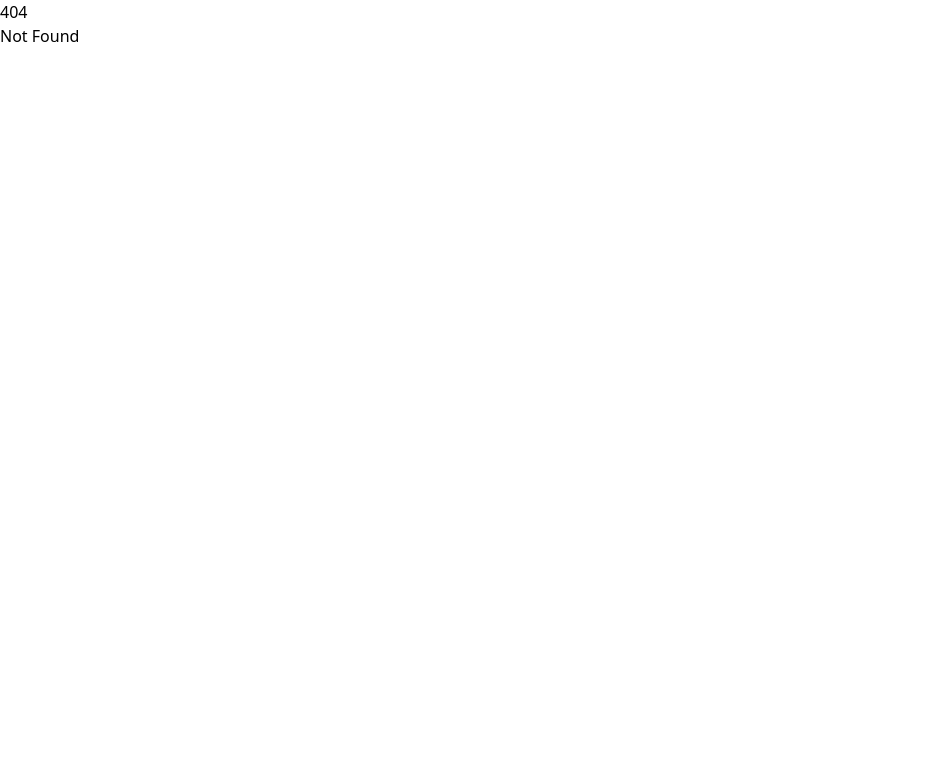
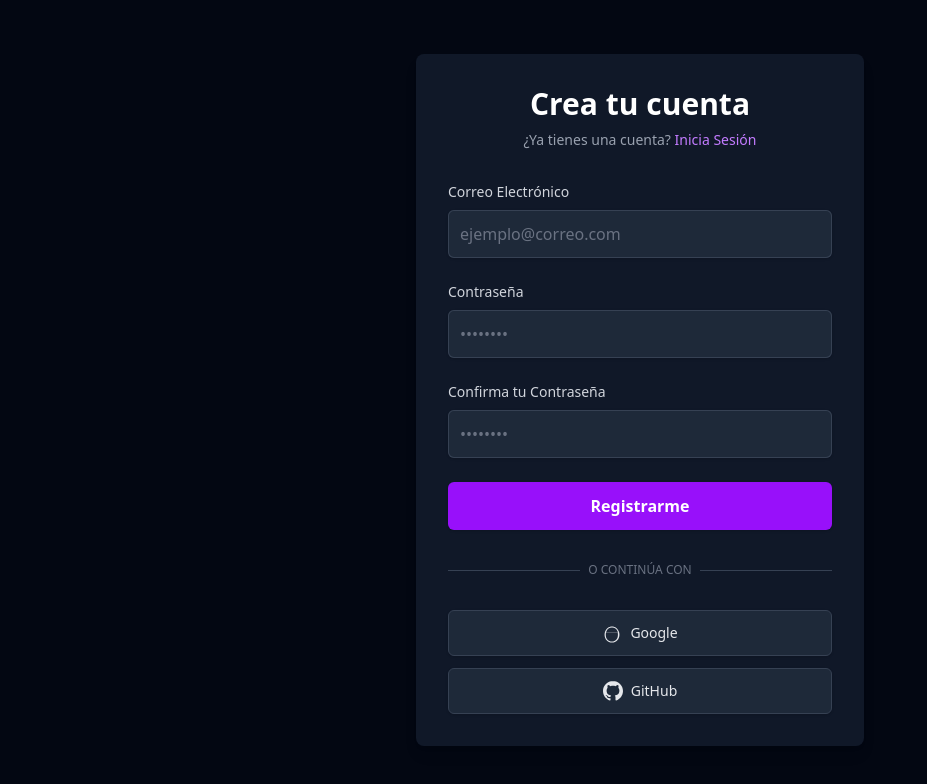
Before and after one commit to Jorki3/auth_svk_sb, a SvelteKit app: page /register in a window 1280 px wide. Before the commit this address had no page. Shown: the top 784 px of the page, without its empty margins (0-927 px from the left). Built offline with nearby package versions, Linux system fonts and the light colour scheme.

Commit message:
Auth pages

```diff
--- /dev/null
+++ b/src/routes/login/+page.svelte
@@ -0,0 +1,76 @@
+<div class="flex min-h-screen items-center justify-center bg-gray-950 p-6">
+	<div class="w-full max-w-md space-y-8 rounded-lg bg-gray-900 p-8 shadow-lg">
+		<div class="text-center">
+			<h1 class="text-3xl font-extrabold text-white">Inicia Sesión</h1>
+			<p class="mt-2 text-sm text-gray-400">
+				¿No tienes una cuenta? <a
+					href="/register"
+					class="font-medium text-purple-400 hover:text-purple-300">Regístrate</a
+				>
+			</p>
+		</div>
+		<form class="space-y-6">
+			<div>
+				<label for="email" class="mb-2 block text-sm font-medium text-gray-300"
+					>Correo Electrónico</label
+				>
+				<input
+					type="email"
+					id="email"
+					name="email"
+					placeholder="ejemplo@correo.com"
+					required
+					class="w-full rounded-md border-0 bg-gray-800 p-3 text-gray-100 placeholder-gray-500 shadow-sm ring-1 ring-inset ring-gray-700 transition-colors duration-200 focus:ring-2 focus:ring-purple-500"
+				/>
+			</div>
+			<div>
+				<label for="password" class="mb-2 block text-sm font-medium text-gray-300">Contraseña</label
+				>
+				<input
+					type="password"
+					id="password"
+					name="password"
+					placeholder="••••••••"
+					required
+					class="w-full rounded-md border-0 bg-gray-800 p-3 text-gray-100 placeholder-gray-500 shadow-sm ring-1 ring-inset ring-gray-700 transition-colors duration-200 focus:ring-2 focus:ring-purple-500"
+				/>
+			</div>
+			<button
+				type="submit"
+				class="w-full rounded-md bg-purple-600 p-3 font-semibold text-white shadow-sm transition-colors duration-200 hover:bg-purple-500 focus:outline-none focus:ring-2 focus:ring-purple-500"
+			>
+				Entrar
+			</button>
+		</form>
+		<div class="relative">
+			<div class="absolute inset-0 flex items-center">
+				<span class="w-full border-t border-gray-700"></span>
+			</div>
+			<div class="relative flex justify-center text-xs uppercase">
+				<span class="bg-gray-900 px-2 text-gray-500">O continúa con</span>
+			</div>
+		</div>
+		<div class="grid grid-cols-1 gap-3">
+			<button
+				class="flex w-full items-center justify-center space-x-2 rounded-md border border-gray-700 bg-gray-800 p-3 text-sm font-medium text-gray-200 shadow-sm transition-colors duration-200 hover:bg-gray-700 focus:outline-none focus:ring-2 focus:ring-gray-500"
+			>
+				<svg class="h-5 w-5" fill="currentColor" viewBox="0 0 24 24" aria-hidden="true">
+					<path
+						d="M12.0001 4.75C12.0001 4.542 11.9831 4.338 11.9541 4.135H12.0001C15.8271 4.135 19.1411 6.845 20.3561 10.457C20.7391 11.603 20.9321 12.802 20.9321 14.001C20.9321 19.387 17.2511 23.365 12.0001 23.365C6.74906 23.365 3.06806 19.387 3.06806 14.001C3.06806 12.802 3.26106 11.603 3.64406 10.457C4.85906 6.845 8.17306 4.135 12.0001 4.135H12.0001V4.75ZM12.0001 5.365C8.94206 5.365 6.27506 7.234 5.26306 10.052C5.06406 10.613 4.93506 11.206 4.88706 11.821H12.0001V5.365ZM12.0001 11.821H19.1131C19.0651 11.206 18.9361 10.613 18.7371 10.052C17.7251 7.234 15.0581 5.365 12.0001 5.365V11.821ZM12.0001 22.135C15.9321 22.135 19.1131 19.231 19.1131 14.001C19.1131 13.068 18.9891 12.164 18.7561 11.306H12.0001V22.135ZM12.0001 11.306H4.88706C4.65406 12.164 4.53006 13.068 4.53006 14.001C4.53006 19.231 7.71106 22.135 12.0001 22.135V11.306ZM12.0001 4.135H12.0001V4.75V4.135Z"
+					/>
+				</svg>
+				<span>Google</span>
+			</button>
+			<button
+				class="flex w-full items-center justify-center space-x-2 rounded-md border border-gray-700 bg-gray-800 p-3 text-sm font-medium text-gray-200 shadow-sm transition-colors duration-200 hover:bg-gray-700 focus:outline-none focus:ring-2 focus:ring-gray-500"
+			>
+				<svg class="h-5 w-5" fill="currentColor" viewBox="0 0 24 24" aria-hidden="true">
+					<path
+						d="M12 0c-6.626 0-12 5.373-12 12 0 5.302 3.438 9.8 8.207 11.387.599.111.793-.261.793-.577v-2.234c-3.338.726-4.033-1.416-4.033-1.416-.546-1.387-1.333-1.756-1.333-1.756-1.089-.745.083-.729.083-.729 1.205.084 1.839 1.237 1.839 1.237 1.07 1.834 2.807 1.304 3.492.997.107-.775.418-1.305.762-1.604-2.665-.305-5.467-1.334-5.467-5.931 0-1.311.469-2.381 1.236-3.221-.124-.303-.535-1.524.117-3.176 0 0 1.008-.322 3.301 1.23.957-.266 1.983-.399 3.003-.404 1.02.005 2.046.138 3.006.404 2.291-1.552 3.297-1.23 3.297-1.23.653 1.653.242 2.874.118 3.176.77.84 1.235 1.911 1.235 3.221 0 4.609-2.807 5.624-5.479 5.921.43.372.823 1.102.823 2.222v3.293c0 .319.192.615.801.576 4.765-1.589 8.192-6.089 8.192-11.385 0-6.627-5.373-12-12-12z"
+					/>
+				</svg>
+				<span>GitHub</span>
+			</button>
+		</div>
+	</div>
+</div>
--- /dev/null
+++ b/src/routes/register/+page.svelte
@@ -0,0 +1,89 @@
+<div class="flex min-h-screen items-center justify-center bg-gray-950 p-6">
+	<div class="w-full max-w-md space-y-8 rounded-lg bg-gray-900 p-8 shadow-lg">
+		<div class="text-center">
+			<h1 class="text-3xl font-extrabold text-white">Crea tu cuenta</h1>
+			<p class="mt-2 text-sm text-gray-400">
+				¿Ya tienes una cuenta? <a
+					href="/login"
+					class="font-medium text-purple-400 hover:text-purple-300">Inicia Sesión</a
+				>
+			</p>
+		</div>
+		<form class="space-y-6">
+			<div>
+				<label for="email" class="mb-2 block text-sm font-medium text-gray-300"
+					>Correo Electrónico</label
+				>
+				<input
+					type="email"
+					id="email"
+					name="email"
+					placeholder="ejemplo@correo.com"
+					required
+					class="w-full rounded-md border-0 bg-gray-800 p-3 text-gray-100 placeholder-gray-500 shadow-sm ring-1 ring-inset ring-gray-700 transition-colors duration-200 focus:ring-2 focus:ring-purple-500"
+				/>
+			</div>
+			<div>
+				<label for="password" class="mb-2 block text-sm font-medium text-gray-300">Contraseña</label
+				>
+				<input
+					type="password"
+					id="password"
+					name="password"
+					placeholder="••••••••"
+					required
+					class="w-full rounded-md border-0 bg-gray-800 p-3 text-gray-100 placeholder-gray-500 shadow-sm ring-1 ring-inset ring-gray-700 transition-colors duration-200 focus:ring-2 focus:ring-purple-500"
+				/>
+			</div>
+			<div>
+				<label for="confirm-password" class="mb-2 block text-sm font-medium text-gray-300"
+					>Confirma tu Contraseña</label
+				>
+				<input
+					type="password"
+					id="confirm-password"
+					name="confirm-password"
+					placeholder="••••••••"
+					required
+					class="w-full rounded-md border-0 bg-gray-800 p-3 text-gray-100 placeholder-gray-500 shadow-sm ring-1 ring-inset ring-gray-700 transition-colors duration-200 focus:ring-2 focus:ring-purple-500"
+				/>
+			</div>
+			<button
+				type="submit"
+				class="w-full rounded-md bg-purple-600 p-3 font-semibold text-white shadow-sm transition-colors duration-200 hover:bg-purple-500 focus:outline-none focus:ring-2 focus:ring-purple-500"
+			>
+				Registrarme
+			</button>
+		</form>
+		<div class="relative">
+			<div class="absolute inset-0 flex items-center">
+				<span class="w-full border-t border-gray-700"></span>
+			</div>
+			<div class="relative flex justify-center text-xs uppercase">
+				<span class="bg-gray-900 px-2 text-gray-500">O continúa con</span>
+			</div>
+		</div>
+		<div class="grid grid-cols-1 gap-3">
+			<button
+				class="flex w-full items-center justify-center space-x-2 rounded-md border border-gray-700 bg-gray-800 p-3 text-sm font-medium text-gray-200 shadow-sm transition-colors duration-200 hover:bg-gray-700 focus:outline-none focus:ring-2 focus:ring-gray-500"
+			>
+				<svg class="h-5 w-5" fill="currentColor" viewBox="0 0 24 24" aria-hidden="true">
+					<path
+						d="M12.0001 4.75C12.0001 4.542 11.9831 4.338 11.9541 4.135H12.0001C15.8271 4.135 19.1411 6.845 20.3561 10.457C20.7391 11.603 20.9321 12.802 20.9321 14.001C20.9321 19.387 17.2511 23.365 12.0001 23.365C6.74906 23.365 3.06806 19.387 3.06806 14.001C3.06806 12.802 3.26106 11.603 3.64406 10.457C4.85906 6.845 8.17306 4.135 12.0001 4.135H12.0001V4.75ZM12.0001 5.365C8.94206 5.365 6.27506 7.234 5.26306 10.052C5.06406 10.613 4.93506 11.206 4.88706 11.821H12.0001V5.365ZM12.0001 11.821H19.1131C19.0651 11.206 18.9361 10.613 18.7371 10.052C17.7251 7.234 15.0581 5.365 12.0001 5.365V11.821ZM12.0001 22.135C15.9321 22.135 19.1131 19.231 19.1131 14.001C19.1131 13.068 18.9891 12.164 18.7561 11.306H12.0001V22.135ZM12.0001 11.306H4.88706C4.65406 12.164 4.53006 13.068 4.53006 14.001C4.53006 19.231 7.71106 22.135 12.0001 22.135V11.306ZM12.0001 4.135H12.0001V4.75V4.135Z"
+					/>
+				</svg>
+				<span>Google</span>
+			</button>
+			<button
+				class="flex w-full items-center justify-center space-x-2 rounded-md border border-gray-700 bg-gray-800 p-3 text-sm font-medium text-gray-200 shadow-sm transition-colors duration-200 hover:bg-gray-700 focus:outline-none focus:ring-2 focus:ring-gray-500"
+			>
+				<svg class="h-5 w-5" fill="currentColor" viewBox="0 0 24 24" aria-hidden="true">
+					<path
+						d="M12 0c-6.626 0-12 5.373-12 12 0 5.302 3.438 9.8 8.207 11.387.599.111.793-.261.793-.577v-2.234c-3.338.726-4.033-1.416-4.033-1.416-.546-1.387-1.333-1.756-1.333-1.756-1.089-.745.083-.729.083-.729 1.205.084 1.839 1.237 1.839 1.237 1.07 1.834 2.807 1.304 3.492.997.107-.775.418-1.305.762-1.604-2.665-.305-5.467-1.334-5.467-5.931 0-1.311.469-2.381 1.236-3.221-.124-.303-.535-1.524.117-3.176 0 0 1.008-.322 3.301 1.23.957-.266 1.983-.399 3.003-.404 1.02.005 2.046.138 3.006.404 2.291-1.552 3.297-1.23 3.297-1.23.653 1.653.242 2.874.118 3.176.77.84 1.235 1.911 1.235 3.221 0 4.609-2.807 5.624-5.479 5.921.43.372.823 1.102.823 2.222v3.293c0 .319.192.615.801.576 4.765-1.589 8.192-6.089 8.192-11.385 0-6.627-5.373-12-12-12z"
+					/>
+				</svg>
+				<span>GitHub</span>
+			</button>
+		</div>
+	</div>
+</div>
```
